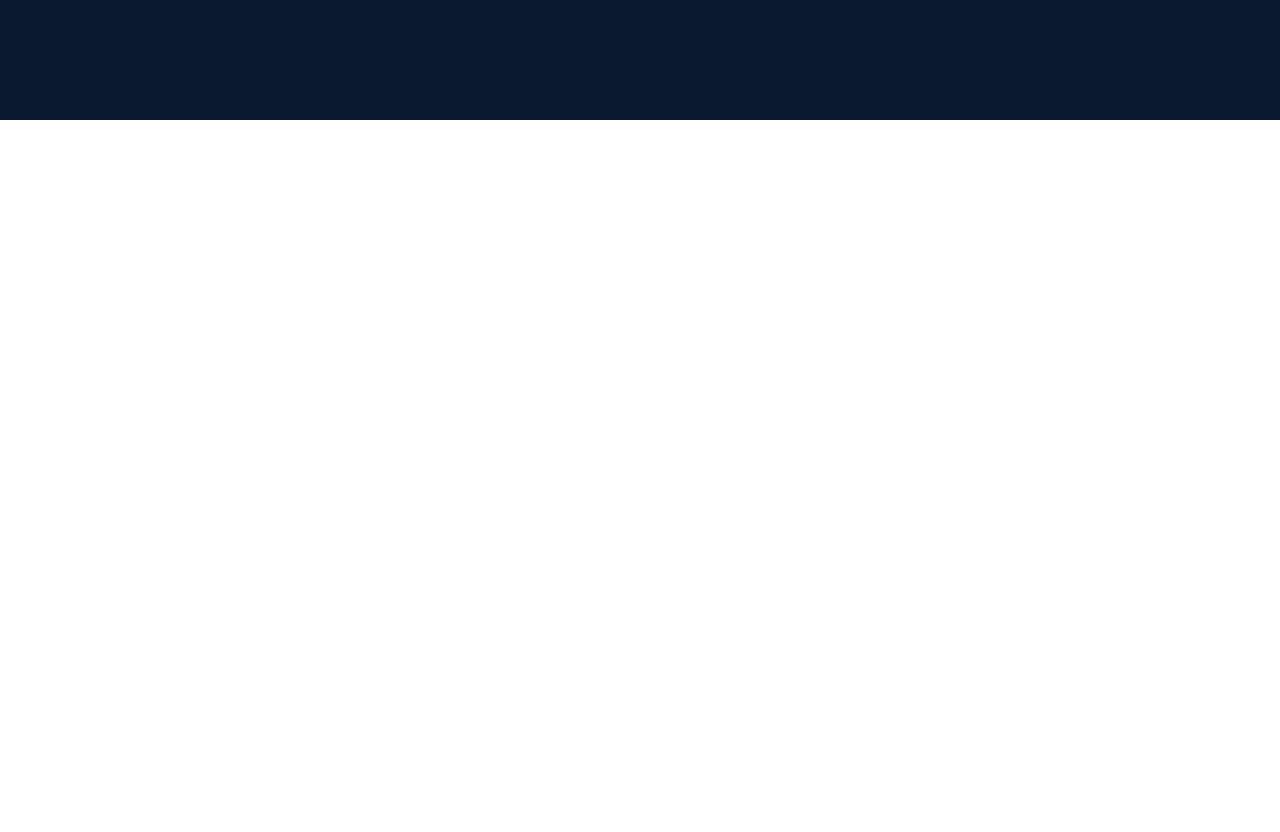
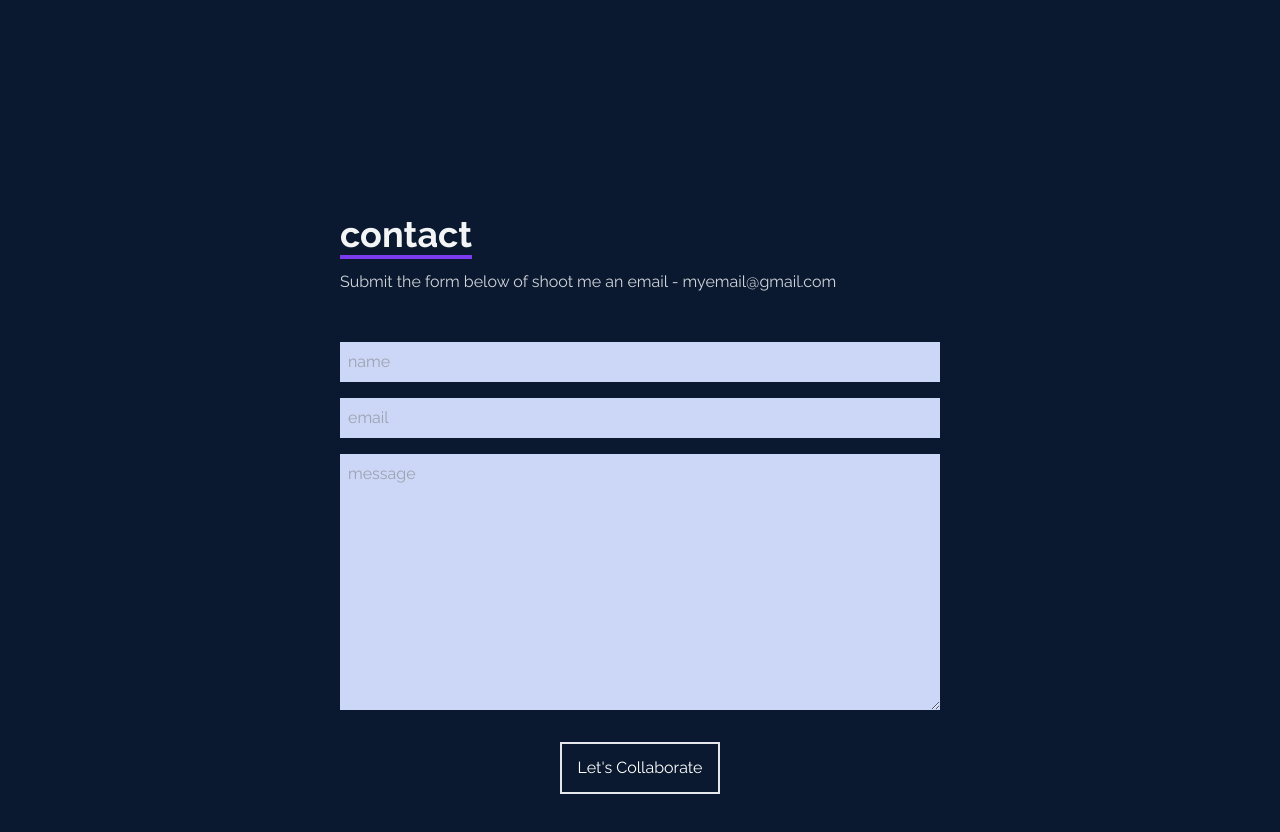
Before and after one commit to Alkxs/Portfolio-projects, a React (Vite) app in the folder portfolio/: page / in a window 1280 px wide. Shown: the part 3080-3912 px from the top of the page. Before the commit the page ends 3200 px from the top, so only its background shows below. Built offline with nearby package versions, Linux system fonts and the light colour scheme; a web font is replaced by a local one.

Commit message:
Contact form draft implemented

```diff
--- a/portfolio/src/App.jsx
+++ b/portfolio/src/App.jsx
@@ -3,7 +3,7 @@
 import About from './components/About'
 import Projects from './components/Projects'
 import Skills from './components/Skills'
-// import Contact from './components/Contact'
+import Contact from './components/Contact'
 // import Footer from './components/Footer'
 
 function App() {
@@ -15,9 +15,9 @@
       <About />
       <Projects />
       <Skills />
+      <Contact />
 
       {/*
-        <Contact />
         <Footer /> */}
     </>
   )
--- a/portfolio/src/components/Contact.jsx
+++ b/portfolio/src/components/Contact.jsx
@@ -0,0 +1,18 @@
+const Contact = () => {
+  return (
+    <div name='contact' className='w-full h-screen bg-[#0a192f] flex justify-center items-center p-4'>
+      <form className='flex flex-col max-w-[600px] w-full'>
+        <div className='pb-8'>
+          <p className='text-4xl font-bold inline border-b-4 border-violet-600 text-gray-100'>contact</p>
+          <p className='text-gray-300 py-4'>Submit the form below of shoot me an email - myemail@gmail.com</p>
+        </div>
+        <input className='bg-[#ccd6f6] p-2
+        ' type='text' placeholder='name' name='name' />
+        <input className='my-4 p-2 bg-[#ccd6f6]' type='email' placeholder='email' name='email' />
+        <textarea className='bg-[#ccd6f6] p-2' name='message' rows='10' placeholder='message'></textarea>
+        <button className="text-white border-2 hover:bg-violet-600 hover:border-violet-600 px-4 py-3 my-8 mx-auto flex items-center">Let's Collaborate</button>
+      </form>
+    </div>
+  )
+}
+export default Contact
```
